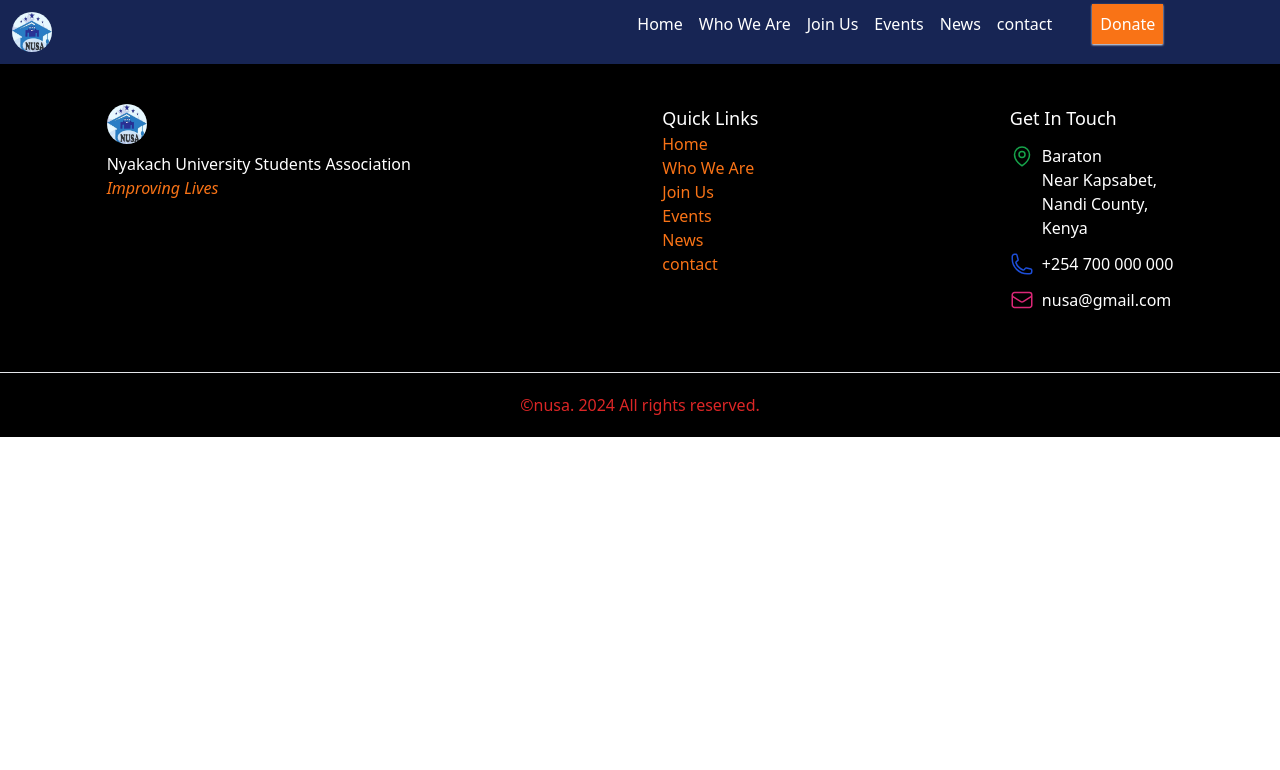
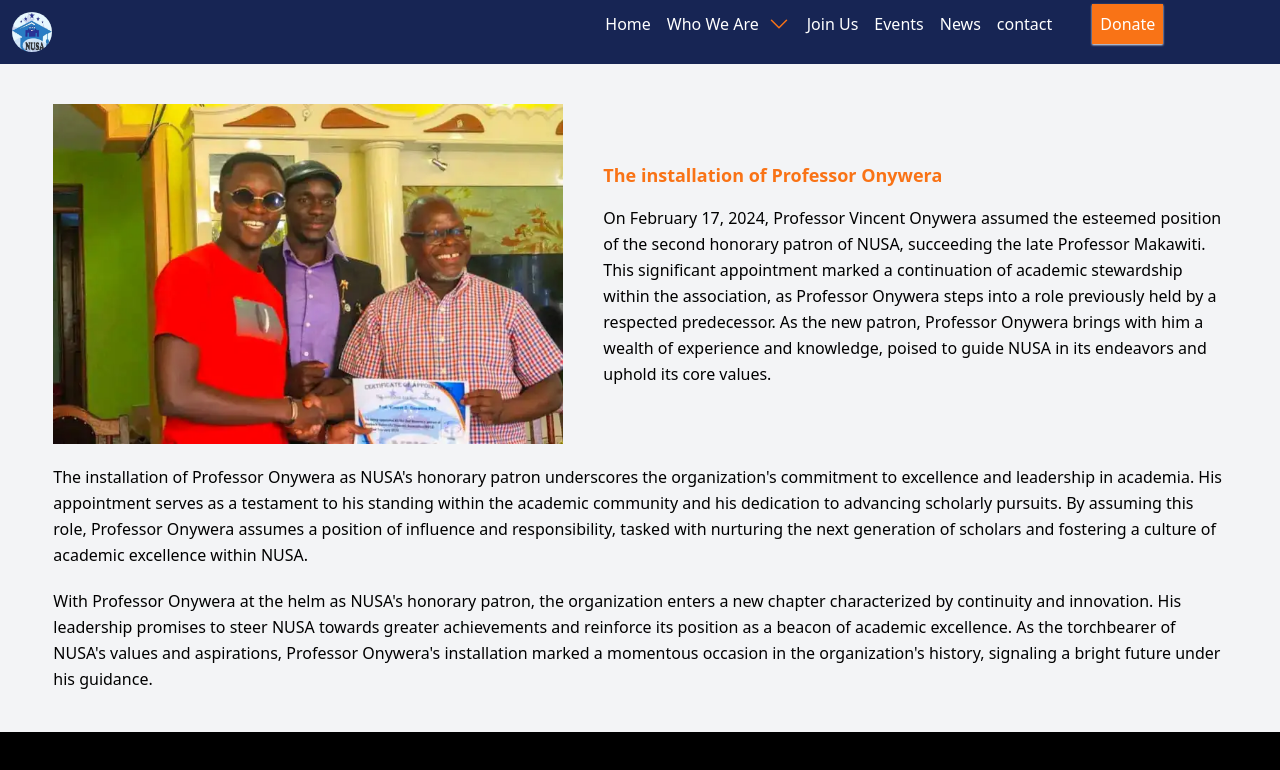
Before and after one commit to WilfredMutwiri/NYAKACHUNIVERSITY-STUDENTSASSOCIATION-Website, a React (Create React App) app in the folder frontend/: page /PatronInstallation in a window 1280 px wide. Shown: the top 770 px of the page. Built offline with nearby package versions, Linux system fonts and the light colour scheme.

Commit message:
Add patron Installation page

```diff
--- a/frontend/src/App.js
+++ b/frontend/src/App.js
@@ -3,6 +3,7 @@ import Navbar from "./componets/Navbar";
 import Home from "./Home";
 import Footer from "./componets/footer";
 import About from "./componets/About";
+import PatronInstallation from "./componets/PatronInstallation";
 function App() {
   return (
     <div className="App">
@@ -11,6 +12,7 @@ function App() {
       <Routes>
         <Route exact path='/' element={<Home/>}/>
         <Route path='/About' element={<About/>}/>
+        <Route path='/PatronInstallation' element={<PatronInstallation/>}/>
       </Routes>
       <Footer/>
     </Router>
--- a/frontend/src/componets/Navbar.js
+++ b/frontend/src/componets/Navbar.js
@@ -5,6 +5,18 @@ const Navbar = () => {
     const openNav=useRef(null)
     const navMenu=useRef(null)
     const closeNav=useRef(null)
+    const OpenDropdown=useRef(null)
+    const dropdown=useRef(null)
+    const HandleDropdown=()=>{
+        if(OpenDropdown.current && dropdown.current){
+            dropdown.current.style.display="block"
+        }
+    }
+    const LeaveDropdown=()=>{
+        if(OpenDropdown.current && dropdown.current){
+            dropdown.current.style.display=""
+        }
+    }
     const handleOpenNav=()=>{
         if(openNav.current && navMenu.current){
             navMenu.current.style.display="block"
@@ -31,7 +43,17 @@ const Navbar = () => {
             </div>
             <ul ref={navMenu} class="block md:flex">
             <Link to="/"><li class="navLi">Home</li></Link>
-            <Link to="/About"><li class="navLi">Who We Are</li></Link>
+            <Link to="/About"><li class="navLi justify-center">
+            <div class="flex">
+            Who We Are
+            <svg onMouseEnter={HandleDropdown} ref={OpenDropdown}  xmlns="http://www.w3.org/2000/svg" fill="none" viewBox="0 0 24 24" stroke-width="1.5" stroke="currentColor" class="w-6 h-6 text-orange-500 ml-2">
+            <path stroke-linecap="round" stroke-linejoin="round" d="m19.5 8.25-7.5 7.5-7.5-7.5" />
+            </svg>
+            </div>
+            <div ref={dropdown} onMouseLeave={LeaveDropdown} class="hidden bg-gray-800 p-4 -ml-4 shadow-sm shadow-white">
+            <Link to="/PatronInstallation"><li class="">Installation Of New Patron</li></Link>
+            </div>
+            </li></Link>
             <Link><li class="navLi">Join Us</li></Link>
             <Link><li class="navLi">Events</li></Link>
             <Link><li class="navLi">News</li></Link>
--- /dev/null
+++ b/frontend/src/componets/PatronInstallation.js
@@ -0,0 +1,44 @@
+import patronImg from '../images/patronImg.webp'
+const PatronInstallation = () => {
+    return (
+        <div>
+            <div class="w-full bg-gray-100 pt-10 pb-10">
+            <div class="w-11/12 m-auto">
+            <div class="block md:flex">
+            <div>
+                <img src={patronImg} alt="PatronImg"/>
+            </div>
+            <div class="ml-0 md:ml-10 w-9/12 m-auto">
+                <h2 class="font-semibold text-orange-500 text-lg pb-4 pt-4 md:pt-0">The installation of Professor Onywera </h2>
+                <p class="leading-relaxed">
+                On February 17, 2024, Professor Vincent Onywera assumed the esteemed
+                position of the second honorary patron of NUSA, succeeding the late Professor Makawiti.
+                This significant appointment marked a continuation of academic stewardship within the
+                association, as Professor Onywera steps into a role previously held by a respected
+                predecessor. As the new patron, Professor Onywera brings with him a wealth of experience
+                and knowledge, poised to guide NUSA in its endeavors and uphold its core values.
+                </p>
+            </div>
+            </div>
+           <p class="leading-relaxed pt-5">
+           The installation of Professor Onywera as NUSA's honorary patron underscores the
+           organization's commitment to excellence and leadership in academia. His appointment
+           serves as a testament to his standing within the academic community and his dedication to
+           advancing scholarly pursuits. By assuming this role, Professor Onywera assumes a position
+           of influence and responsibility, tasked with nurturing the next generation of scholars and
+           fostering a culture of academic excellence within NUSA.<br/>
+           </p>
+           <p class="leading-relaxed pt-5">
+           With Professor Onywera at the helm as NUSA's honorary patron, the organization enters a
+            new chapter characterized by continuity and innovation. His leadership promises to steer
+            NUSA towards greater achievements and reinforce its position as a beacon of academic excellence.
+            As the torchbearer of NUSA's values and aspirations, Professor Onywera's installation marked
+            a momentous occasion in the organization's history, signaling a bright future under his guidance.
+           </p>
+            </div>
+            </div>
+        </div>
+     );
+}
+
+export default PatronInstallation;
--- a/frontend/src/index.css
+++ b/frontend/src/index.css
@@ -3,7 +3,7 @@
 @tailwind utilities;
 
 .navLi{
-    @apply ml-4 text-white cursor-pointer hover:text-orange-500 pt-2 md:pt-0 text-center
+    @apply ml-4 text-white cursor-pointer hover:text-orange-500 pt-2 md:pt-0
 }
 .bg{
     background-image: url(./images/WhatsApp\ Image\ 2024-03-21\ at\ 9.04.25\ PM.webp);
```
Also changed, not shown: frontend/src/images/patronImg.webp (renamed from frontend/src/images/WhatsApp Image 2024-03-21 at 9.04.26 PM.webp).
